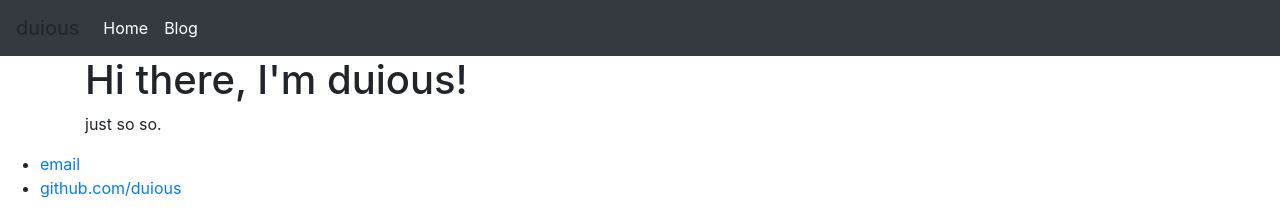
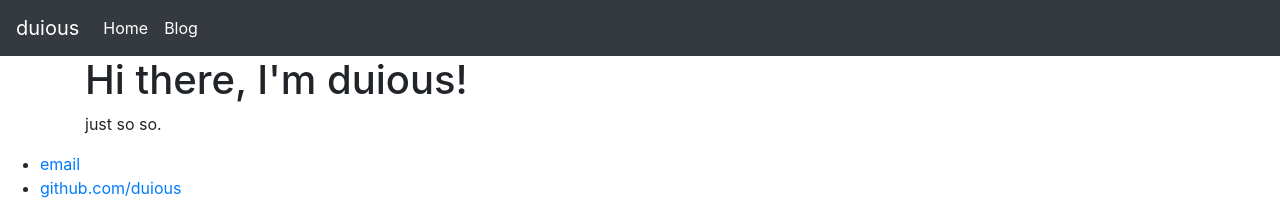
Before and after one commit to duious/duious.github.io, a Jekyll site: the page built from index.html, in a window 1280 px wide. Shown: the top 210 px of the page. Built offline with Jekyll 4.4.1, drawn with Linux system fonts in a browser that asks for light colours; nearby versions of some CDN libraries.

Commit message:
update html

```diff
--- a/_layouts/default.html
+++ b/_layouts/default.html
@@ -9,7 +9,11 @@
 </head>
 <body>
 <nav class="navbar navbar-expand-lg navbar-dark bg-dark">
-    <a class="navbar-brand">duious</a>
+    <a class="navbar-brand ">
+        <span style="vertical-align: inherit;color:#fff">
+            <span style="vertical-align: inherit;">duious</span>
+        </span>
+    </a>
     <button class="navbar-toggler" type="button" data-toggle="collapse" data-target="#navbarSupportedContent"
             aria-controls="navbarSupportedContent" aria-expanded="false" aria-label="Toggle navigation">
         <span class="navbar-toggler-icon"></span>
```
